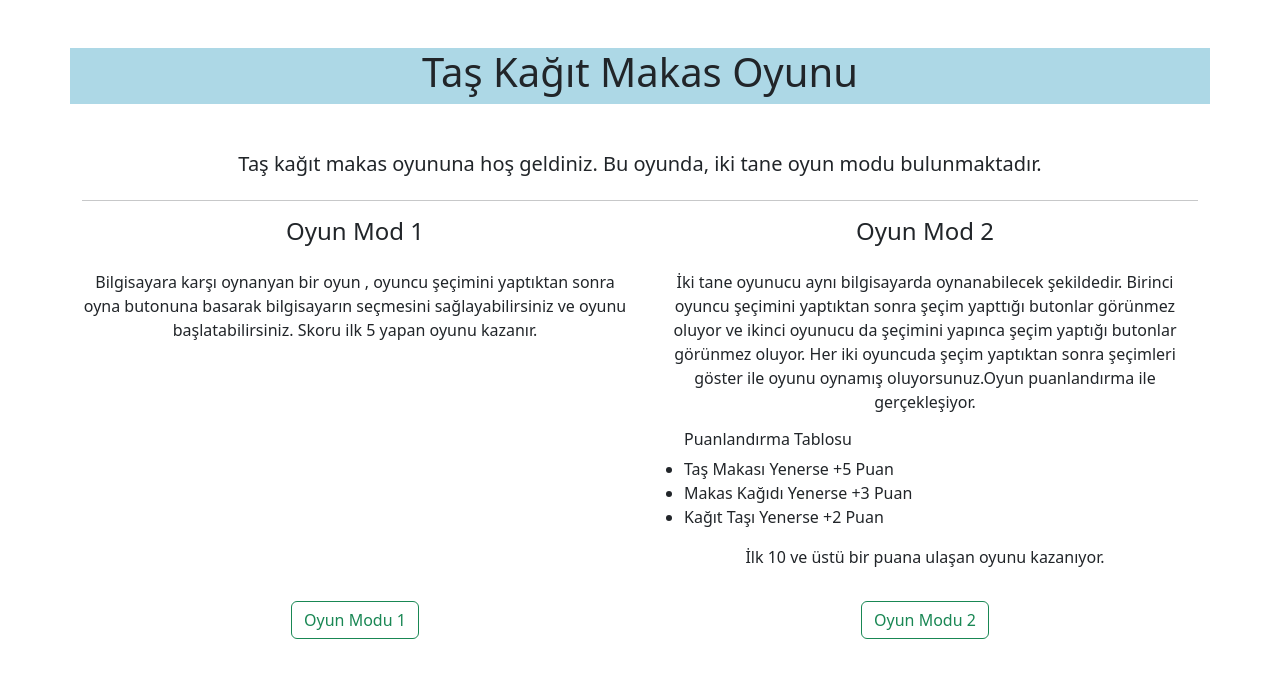
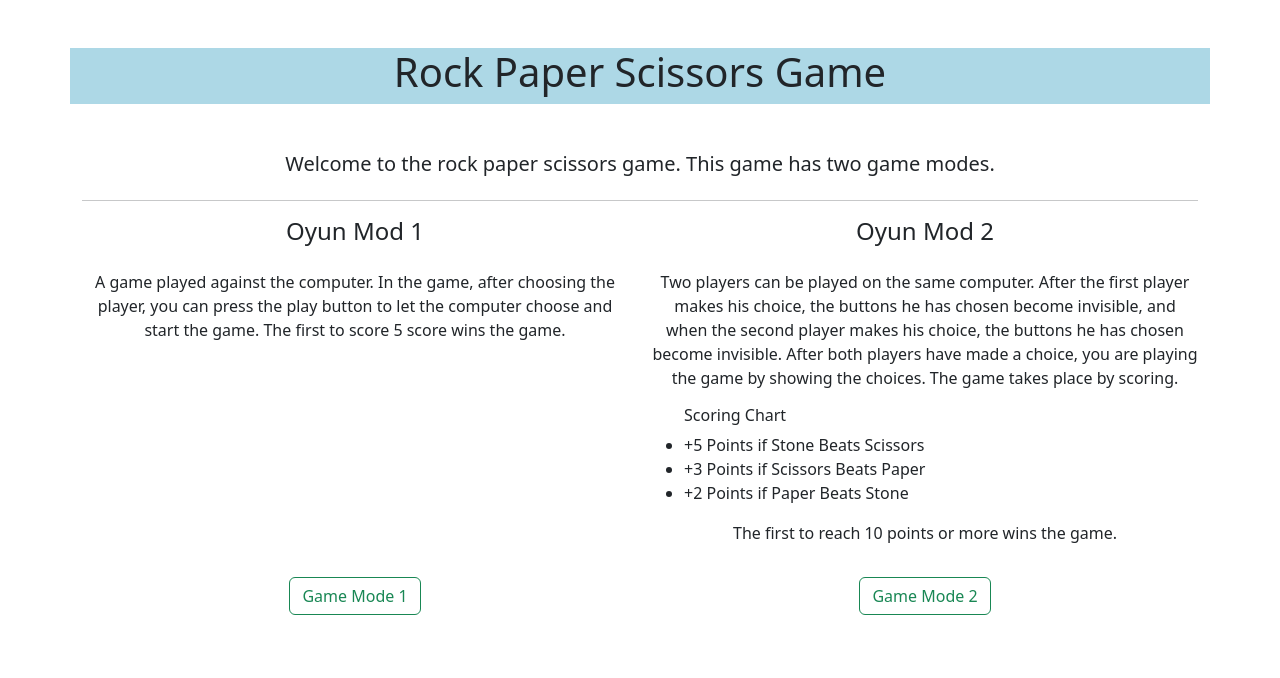
Before and after one commit to AbdullahUguz/1030510055_BS441_WebYazilimGelistirme, a React (Create React App) app in the folder rock-paper-scissors/: page / in a window 1280 px wide. Shown: the top 678 px of the page. Built offline with nearby package versions, Linux system fonts and the light colour scheme.

Commit message:
text language changed

```diff
--- a/rock-paper-scissors/src/components/GameModeOne/ChoiceButtonModeOne.jsx
+++ b/rock-paper-scissors/src/components/GameModeOne/ChoiceButtonModeOne.jsx
@@ -17,7 +17,7 @@ function ChoiceButtonModeOne({ userChoice, setUserChoice }) {
         value={"rock"}
         onClick={handleClick}
       >
-        Taş
+        Rock
       </button>
       <button
         type="button"
@@ -29,7 +29,7 @@ function ChoiceButtonModeOne({ userChoice, setUserChoice }) {
         value={"paper"}
         onClick={handleClick}
       >
-        Kağıt
+        Paper
       </button>
       <button
         type="button"
@@ -41,7 +41,7 @@ function ChoiceButtonModeOne({ userChoice, setUserChoice }) {
         value={"scissors"}
         onClick={handleClick}
       >
-        Makas
+        Scissors
       </button>
     </div>
   );
--- a/rock-paper-scissors/src/components/GameModeOne/UserInfoModeOne.jsx
+++ b/rock-paper-scissors/src/components/GameModeOne/UserInfoModeOne.jsx
@@ -14,13 +14,13 @@ function UserInfoModeOne({ user, setUser, setOk }) {
       <div>
         <div className="row text-center">
           <div>
-            <h4>Oyuncu isimini giriniz !!!</h4>
+            <h4>Enter the name of the player !!!</h4>
           </div>
           <form>
             <div className="row">
               <div className="col-sm-12 mt-3 ">
                 <label htmlFor="user1Input" className="form-label">
-                  Oyuncu  İsmi :
+                  Player  Name :
                 </label>
                 <input
                   type="text"
@@ -34,7 +34,7 @@ function UserInfoModeOne({ user, setUser, setOk }) {
                   onClick={handleSubmit}
                   className="btn btn-outline-success"
                 >
-                  Kaydet
+                  Save
                 </button>
               </div>
             </div>
--- a/rock-paper-scissors/src/components/GameModeTwo/ChoiceButtonModeTwo.jsx
+++ b/rock-paper-scissors/src/components/GameModeTwo/ChoiceButtonModeTwo.jsx
@@ -1,9 +1,9 @@
 import React, { useState } from "react";
-import { useEffect } from "react";
+// import { useEffect } from "react";
 
 function ChoiceButtonModeTwo({ userChoice, setUserChoice}) {
   const [buttonControl, setButtonControl] = useState(false);
-  const [isChosen, setIsChosen] = useState(false);
+  // const [isChosen, setIsChosen] = useState(false);
 
   const handleClick = (e) => {
     setUserChoice(e.target.value);
@@ -40,7 +40,7 @@ function ChoiceButtonModeTwo({ userChoice, setUserChoice}) {
           value={"rock"}
           onClick={handleClick}
         >
-          Taş
+          Rock
         </button>
         <button
           type="button"
@@ -52,7 +52,7 @@ function ChoiceButtonModeTwo({ userChoice, setUserChoice}) {
           value={"paper"}
           onClick={handleClick}
         >
-          Kağıt
+          Paper
         </button>
         <button
           type="button"
@@ -64,14 +64,14 @@ function ChoiceButtonModeTwo({ userChoice, setUserChoice}) {
           value={"scissors"}
           onClick={handleClick}
         >
-          Makas
+          Scissors
         </button>
         <div className="mt-2">
           {/* {userChoice ? (<button onClick={handleChosen} className="btn btn-outline-danger">
             Seçimini kapat
           </button>):(<><p className="mt-3">Şeçim yapmanız gerekiyor</p></>)} */}
 
-          {userChoice ?(<><p className="mt-3">Şeçim yapmanız gerekiyor</p></>) :(<></>)}
+          {userChoice ?(<><p className="mt-3">You have to choose</p></>) :(<></>)}
         </div>
       </>
     ) : (
@@ -80,7 +80,7 @@ function ChoiceButtonModeTwo({ userChoice, setUserChoice}) {
           onClick={() => setButtonControl(true)}
           className="btn btn-outline-primary"
         >
-          Seçim yap
+          Choose
         </button>
       </>
     );
--- a/rock-paper-scissors/src/components/GameModeTwo/UserInfoModeTwo.jsx
+++ b/rock-paper-scissors/src/components/GameModeTwo/UserInfoModeTwo.jsx
@@ -14,13 +14,13 @@ function UserInfoModeTwo({ user1, user2, setUser1, setUser2, setNamesOk }) {
       <div>
         <div className="row text-center">
           <div>
-            <h4>Oyuncuların isimlerini giriniz !!!</h4>
+            <h4>Enter the names of the players !!!</h4>
           </div>
           <form>
             <div className="row">
               <div className="col-sm-6 mt-3 ">
                 <label htmlFor="user1Input" className="form-label">
-                  Oyuncu 1 İsmi :
+                  Player 1 Name :
                 </label>
                 <input
                   type="text"
@@ -31,7 +31,7 @@ function UserInfoModeTwo({ user1, user2, setUser1, setUser2, setNamesOk }) {
               </div>
               <div className="col-sm-6 mt-3">
                 <label htmlFor="user2Input" className="form-label">
-                  Oyunucu 2 İsmi :
+                  Player 2 Name :
                 </label>
                 <input
                   type="text"
@@ -45,7 +45,7 @@ function UserInfoModeTwo({ user1, user2, setUser1, setUser2, setNamesOk }) {
                   onClick={handleSubmit}
                   className="btn btn-outline-success"
                 >
-                  Kaydet
+                  Save
                 </button>
               </div>
             </div>
--- a/rock-paper-scissors/src/components/Header.jsx
+++ b/rock-paper-scissors/src/components/Header.jsx
@@ -4,7 +4,7 @@ function Header() {
   return (
     <div className="row mb-5" style={{backgroundColor:"lightblue"}}>
       <div className="col sm-12 text-center">
-        <h1>Taş Kağıt Makas Oyunu</h1>
+        <h1>Rock Paper Scissors Game</h1>
       </div>
     </div>
   );
--- a/rock-paper-scissors/src/pages/Home.jsx
+++ b/rock-paper-scissors/src/pages/Home.jsx
@@ -8,8 +8,8 @@ function Home() {
       <div className="row">
         <div className="col-sm-12 ">
           <h5>
-            Taş kağıt makas oyununa hoş geldiniz. Bu oyunda, iki tane oyun modu
-            bulunmaktadır.
+            Welcome to the rock paper scissors game. This game has two game
+            modes.
           </h5>
         </div>
       </div>
@@ -18,44 +18,43 @@ function Home() {
         <div className="col-sm-6">
           <h4 className="mb-4">Oyun Mod 1</h4>
           <p>
-            Bilgisayara karşı oynanyan bir oyun , oyuncu şeçimini yaptıktan
-            sonra oyna butonuna basarak bilgisayarın seçmesini sağlayabilirsiniz
-            ve oyunu başlatabilirsiniz. Skoru ilk 5 yapan oyunu kazanır.
+            A game played against the computer. In the game, after choosing the
+            player, you can press the play button to let the computer choose and
+            start the game. The first to score 5 score wins the game.
           </p>
         </div>
 
         <div className="col-sm-6">
           <h4 className="mb-4">Oyun Mod 2</h4>
           <p>
-            İki tane oyunucu aynı bilgisayarda oynanabilecek şekildedir. Birinci
-            oyuncu şeçimini yaptıktan sonra şeçim yapttığı butonlar görünmez
-            oluyor ve ikinci oyunucu da şeçimini yapınca şeçim yaptığı butonlar
-            görünmez oluyor. Her iki oyuncuda şeçim yaptıktan sonra şeçimleri
-            göster ile oyunu oynamış oluyorsunuz.Oyun puanlandırma ile
-            gerçekleşiyor.
+            Two players can be played on the same computer. After the first
+            player makes his choice, the buttons he has chosen become invisible,
+            and when the second player makes his choice, the buttons he has
+            chosen become invisible. After both players have made a choice, you
+            are playing the game by showing the choices. The game takes place by
+            scoring.
           </p>
-            <div className="mt-3 mb-3 text-start">
-              <ul>
-                <h6>Puanlandırma Tablosu</h6>
-                <li>Taş Makası Yenerse +5 Puan</li>
-                <li>Makas Kağıdı Yenerse +3 Puan</li>
-                <li>Kağıt Taşı Yenerse +2 Puan</li>
-              </ul>
-            </div>
-           <p>İlk 10 ve üstü bir puana ulaşan oyunu kazanıyor.</p>
-
+          <div className="mt-3 mb-3 text-start">
+            <ul>
+              <h6>Scoring Chart</h6>
+              <li>+5 Points if Stone Beats Scissors</li>
+              <li>+3 Points if Scissors Beats Paper</li>
+              <li>+2 Points if Paper Beats Stone</li>
+            </ul>
+          </div>
+          <p>The first to reach 10 points or more wins the game.</p>
         </div>
       </div>
 
       <div className="row mt-3">
         <div className="col-sm-6">
           <Link to={"/modeOne"}>
-            <button className="btn btn-outline-success">Oyun Modu 1</button>
+            <button className="btn btn-outline-success">Game Mode 1</button>
           </Link>
         </div>
         <div className="col-sm-6">
           <Link to={"/modeTwo"}>
-            <button className="btn btn-outline-success">Oyun Modu 2</button>
+            <button className="btn btn-outline-success">Game Mode 2</button>
           </Link>
         </div>
       </div>
```
Also changed, not shown: rock-paper-scissors/src/components/GameModeOne/GameModeOne.jsx (+15 -15 lines), rock-paper-scissors/src/components/GameModeTwo/GameModeTwo.jsx (+20 -14 lines).
